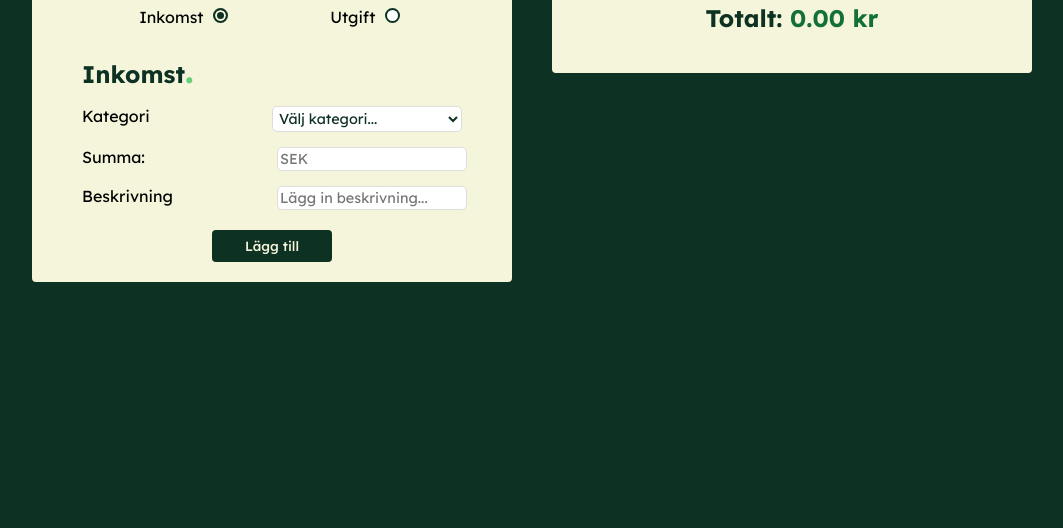
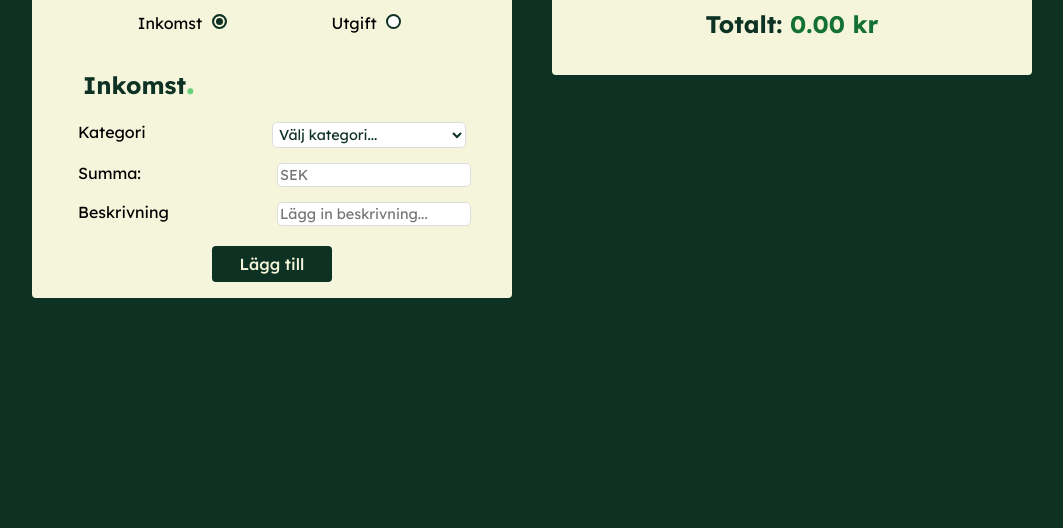
Before and after one commit to linasvard/min-budget, a website built with Vite: page index.html in a window 1280 px wide. Shown: the part 272-800 px from the top of the page, without its empty margins (108-1171 px from the left). Built offline with nearby package versions, Linux system fonts and the light colour scheme.

Commit message:
styling padding

```diff
--- a/src/style.scss
+++ b/src/style.scss
@@ -59,9 +59,9 @@ header .smallHeader2 {
 
 main {
   max-width: 1000px;
-  padding: 16px;
+  padding: 0 20px;
 
-  margin: 0 20px;
+  margin: 0 10px;
 }
 
 h2 {
@@ -72,11 +72,12 @@ main h1 {
   font-size: 2rem;
   color: rgb(13, 49, 34);
   text-align: center;
+  padding: 5px;
 }
 
 .budgetFormWrapper, .totalBalanceWrapper {
   background-color: beige;
-  padding: 20px;
+  padding: 16px;
   border-radius: 4px;
   margin-bottom: 35px;
 }
@@ -96,6 +97,7 @@ button {
   font-family: "Lexend", sans-serif;
   font-weight: 500;
   border-radius: 4px;
+  font-size: 1rem;
 }
 
 button:hover {
```
